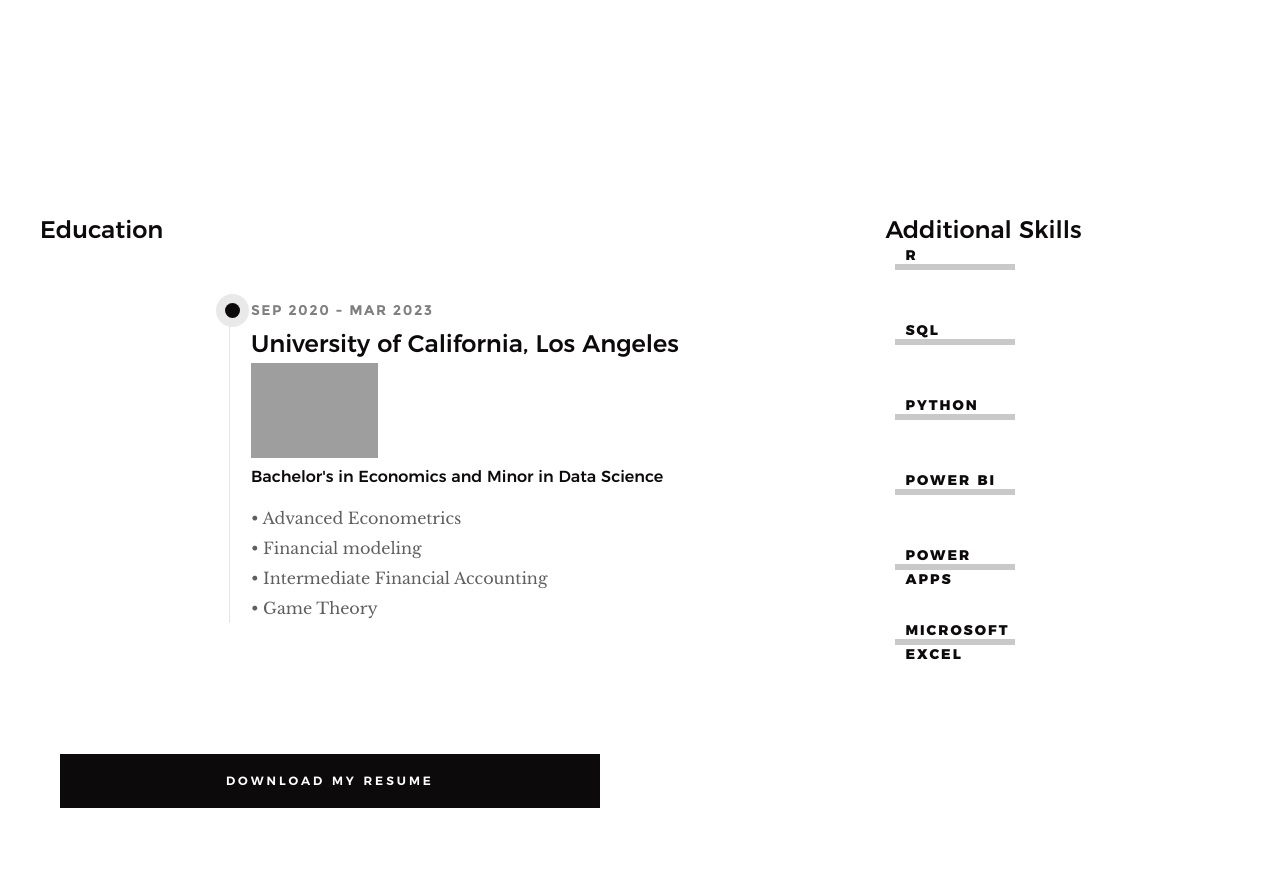
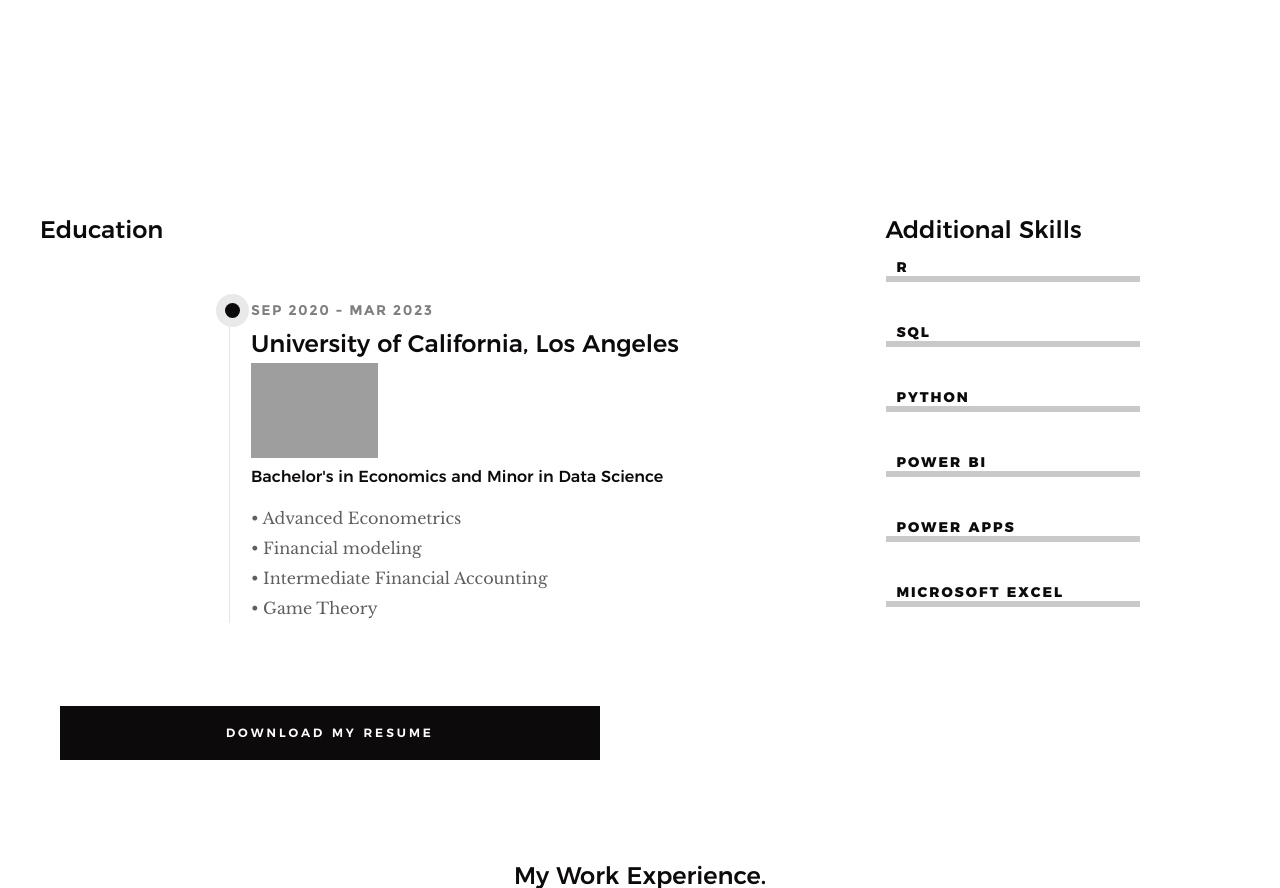
Before and after one commit to Rikesh-Patel/Resume, a PHP site: page / in a window 1280 px wide. Shown: the part 2052-2940 px from the top of the page. Run offline with PHP 8.4, Linux system fonts and the light colour scheme; grey boxes are pictures that could not be loaded.

Commit message:
Initial Commit

```diff
--- a/css/main.css
+++ b/css/main.css
@@ -1116,8 +1116,8 @@
 .skill-bars li {
     height: .6rem;
     background: #c9c9c9;
-    width: 40%;
-    margin-bottom: 6.9rem;
+    width: 80%;
+    margin-bottom: 5.9rem;
     padding: 0;
     position: relative;
 }
--- a/index.html
+++ b/index.html
@@ -140,8 +140,6 @@
                     Without knowing it, this past time would lead me up the path of data modeling. This is my grand scheme-to generate these efficiencies, lionize strengths, snip weaknesses for the most elaborate game of them all. To me, Data is a whole new world where potential is limitless. Imagine the possibilities. I love creating, editing videos, writing story lines, and designing graphics. Hence, with my foundation in econometrics and working experience with  data visualization, I yearn to make great strides.
                 </p> <p class="text-center">I live for it.</p>
 
-
-
      </section>
      <section id="about" class="s-about target-section">
 
@@ -182,7 +180,7 @@
 
                                 <h3 class="timeline_header ">Additional Skills</h3>
 
-                                <ul class="skill-bars" style="margin: 1rem; padding-right: 10%;"">
+                                <ul class="skill-bars" style="margin: .1rem; padding-right: 10%;margin-top: 3rem;">
                                     <li >
                                     <!--<div class="progress percent90"><span>90%</span></div>-->
                                     <strong >R</strong>
```
